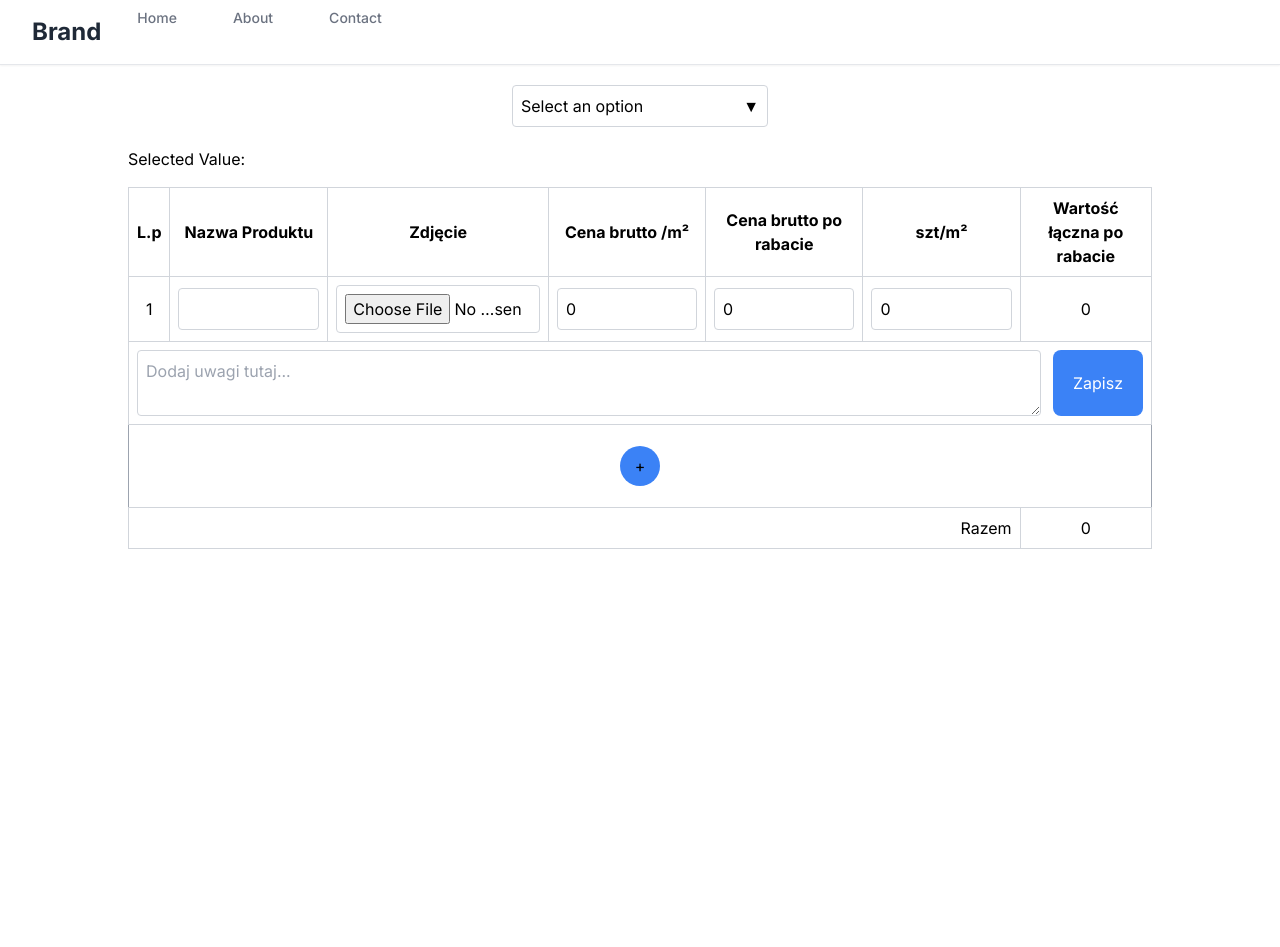
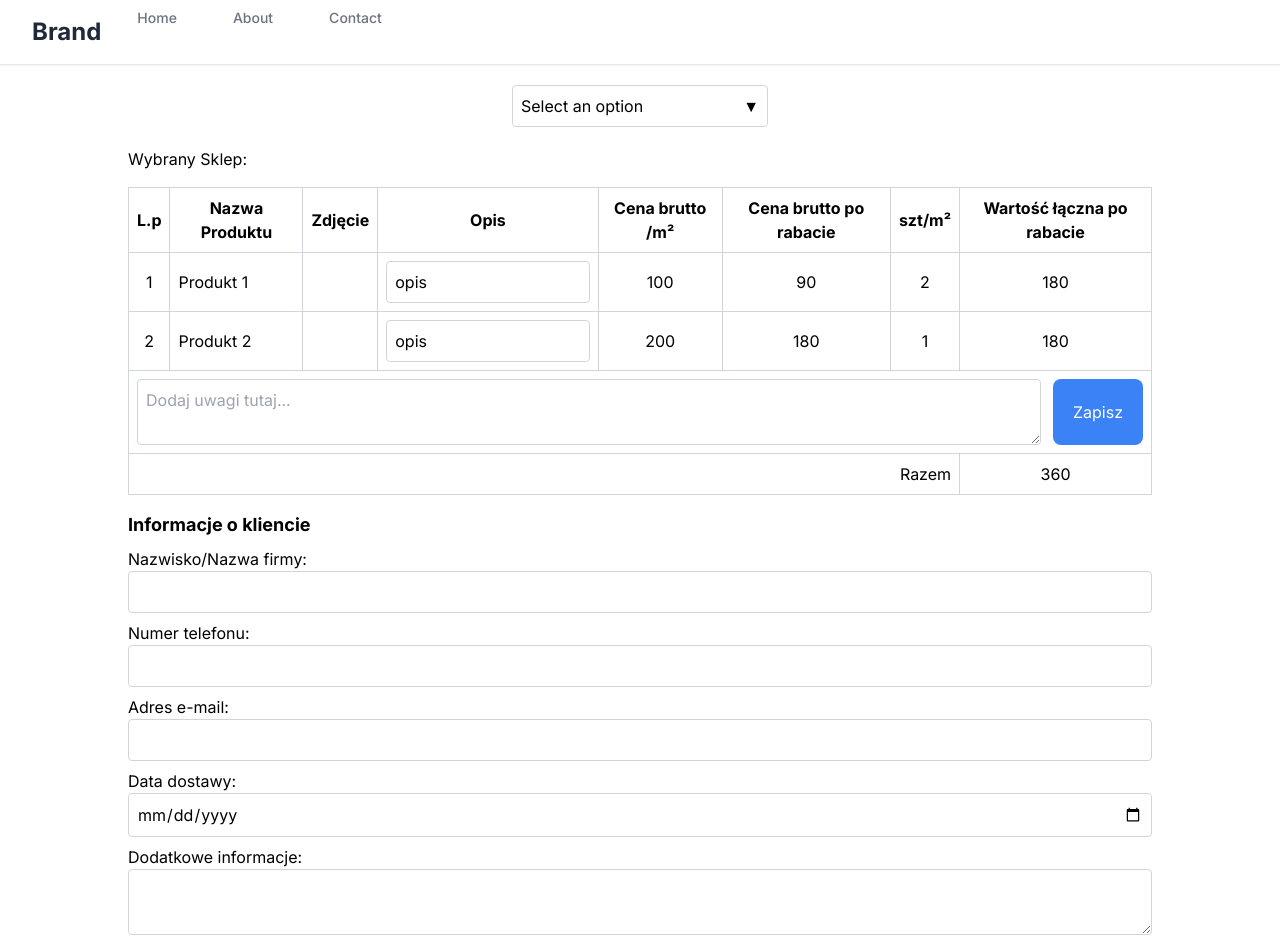
Before and after one commit to TomaszP17/Projekt_MartHurt, a Next.js app in the folder frontend/marthurt-frontend/: page /pdf-generator in a window 1280 px wide. Shown: the top 947 px of the page. Before the commit the page ends 865 px from the top, so only its background shows below. Built offline with nearby package versions, Linux system fonts and the light colour scheme.

Commit message:
Update form.tsx

```diff
--- a/frontend/marthurt-frontend/src/app/components/form.tsx
+++ b/frontend/marthurt-frontend/src/app/components/form.tsx
@@ -1,166 +1,139 @@
-"use client";
-
-import React, { useEffect, useState } from "react";
-import { Option, FormData } from "../types";
+import React, { useEffect, useState } from 'react'
+import { Option, FormData, Quote } from '../types'
 
 interface FormProps {
-  selectedValue: Option | null;
+  selectedValue: Option | null
 }
 
 const Form: React.FC<FormProps> = ({ selectedValue }) => {
-  const [buttonClicked, setButtonClicked] = useState(false);
-  const [formData, setFormData] = useState<FormData[]>([]);
+  const [buttonClicked, setButtonClicked] = useState(false)
+  const [formData, setFormData] = useState<FormData[]>([])
+  const [quoteInfo, setQuoteInfo] = useState({
+    clientName: '',
+    clientPhone: '',
+    clientEmail: '',
+    deliveryDate: '',
+    additionalInfo: '',
+  })
+
+  // State to manage product descriptions
+  const [productDescriptions, setProductDescriptions] = useState<string[]>([]);
 
   useEffect(() => {
-    handleAddElement();
+    const cartData: FormData[] = [
+      {
+        name: 'Produkt 1',
+        photo: null,
+        description: 'opis',
+        bruttoPrice: 100,
+        bruttoPriceWithDiscount: 90,
+        quantity: 2,
+        totalValueAfterDiscount: 180,
+      },
+      {
+        name: 'Produkt 2',
+        photo: null,
+        description: 'opis',
+        bruttoPrice: 200,
+        bruttoPriceWithDiscount: 180,
+        quantity: 1,
+        totalValueAfterDiscount: 180,
+      },
+    ];
+    setFormData(cartData);
+
+    // Initialize product descriptions with default values
+    const initialDescriptions = cartData.map(item => item.description);
+    setProductDescriptions(initialDescriptions);
   }, []);
 
-  const handleAddElement = () => {
-    const newElement: FormData = {
-      name: "",
-      bruttoPrice: 0,
-      bruttoPriceWithDiscount: 0,
-      quantity: 0,
-      totalValueAfterDiscount: 0,
-    };
-    setFormData([...formData, newElement]);
+  const handleDescriptionChange = (index: number, value: string) => {
+    const updatedDescriptions = [...productDescriptions];
+    updatedDescriptions[index] = value;
+    setProductDescriptions(updatedDescriptions);
+
+    // Update formData with new description
+    const updatedFormData = [...formData];
+    updatedFormData[index].description = value;
+    setFormData(updatedFormData);
   };
 
-  const handleChange = (
-    index: number,
-    key: keyof FormData,
-    newValue: string | number | File
-  ) => {
-    setFormData((prevData) =>
-      prevData.map((item, i) =>
-        i === index ? { ...item, [key]: newValue } : item
-      )
-    );
+  const handleQuoteInfoChange = (key: keyof typeof quoteInfo, value: string) => {
+    setQuoteInfo(prevInfo => ({
+      ...prevInfo,
+      [key]: value,
+    }));
+  };
+
+  const handleSubmit = () => {
+    const quote: Quote = {
+      store: selectedValue?.value || '',
+      date: new Date().toLocaleString(),
+      salesPerson: 'KG206', // Hardcoded for example, you can make this dynamic
+      items: formData,
+      ...quoteInfo,
+    };
+    handleDuplicateCheck(quote);
+  };
+
+  const handleDuplicateCheck = (quote: Quote) => {
+    // Implement duplicate check logic here
+    console.log('Checking for duplicates...', quote);
   };
 
   return (
-    <div className="mt-5 w-4/5 mx-auto">
-      <p className="mb-4">Selected Value: {selectedValue?.label}</p>
-      <table className="table-auto w-full border-collapse border border-gray-400">
+    <div className='mt-5 w-4/5 mx-auto'>
+      <p className='mb-4'>Wybrany Sklep: {selectedValue?.label}</p>
+      <table className='table-auto w-full border-collapse border border-gray-400'>
         <thead>
           <tr>
-            <th className="border border-gray-300 p-2">L.p</th>
-            <th className="border border-gray-300 p-2">Nazwa Produktu</th>
-            <th className="border border-gray-300 p-2">Zdjęcie</th>
-            <th className="border border-gray-300 p-2">Cena brutto /m²</th>
-            <th className="border border-gray-300 p-2">
-              Cena brutto po rabacie
-            </th>
-            <th className="border border-gray-300 p-2">szt/m²</th>
-            <th className="border border-gray-300 p-2">
-              Wartość łączna po rabacie
-            </th>
+            <th className='border border-gray-300 p-2'>L.p</th>
+            <th className='border border-gray-300 p-2'>Nazwa Produktu</th>
+            <th className='border border-gray-300 p-2'>Zdjęcie</th>
+            <th className='border border-gray-300 p-2'>Opis</th>
+            <th className='border border-gray-300 p-2'>Cena brutto /m²</th>
+            <th className='border border-gray-300 p-2'>Cena brutto po rabacie</th>
+            <th className='border border-gray-300 p-2'>szt/m²</th>
+            <th className='border border-gray-300 p-2'>Wartość łączna po rabacie</th>
           </tr>
         </thead>
         <tbody>
           {formData.map((item, index) => (
             <tr key={index}>
-              <td className="border border-gray-300 p-2 text-center">
-                {index + 1}
+              <td className='border border-gray-300 p-2 text-center'>{index + 1}</td>
+              <td className='border border-gray-300 p-2'>{item.name}</td>
+              <td className='border border-gray-300 p-2 text-center'>
+                {item.photo && <img src={URL.createObjectURL(item.photo)} alt={`Produkt ${index + 1}`} />}
               </td>
-              <td className="border border-gray-300 p-2">
+              <td className='border border-gray-300 p-2 text-center'>
                 <input
-                  type="text"
-                  min={1}
-                  value={item.name}
-                  onChange={(e) => handleChange(index, "name", e.target.value)}
-                  className="w-full p-2 border border-gray-300 rounded"
+                  type='text'
+                  value={productDescriptions[index]}
+                  onChange={(e) => handleDescriptionChange(index, e.target.value)}
+                  className='w-full p-2 border border-gray-300 rounded'
                 />
               </td>
-              <td className="border border-gray-300 p-2 text-center">
-                <input
-                  type="file"
-                  min={1}
-                  // onChange={(e) =>
-                  //   handleChange(
-                  //     index,
-                  //     "photo",
-                  //     e.target.files ? e.target.files[0] : undefined
-                  //   )
-                  // }
-                  className="w-full p-2 border border-gray-300 rounded"
-                />
-              </td>
-              <td className="border border-gray-300 p-2 text-center">
-                <input
-                  type="number"
-                  min={1}
-                  value={item.bruttoPrice}
-                  onChange={(e) =>
-                    handleChange(
-                      index,
-                      "bruttoPrice",
-                      parseFloat(e.target.value)
-                    )
-                  }
-                  className="w-full p-2 border border-gray-300 rounded"
-                />
-              </td>
-              <td className="border border-gray-300 p-2 text-center">
-                <input
-                  type="number"
-                  min={1}
-                  value={item.bruttoPriceWithDiscount}
-                  onChange={(e) =>
-                    handleChange(
-                      index,
-                      "bruttoPriceWithDiscount",
-                      parseFloat(e.target.value)
-                    )
-                  }
-                  className="w-full p-2 border border-gray-300 rounded"
-                />
-              </td>
-              <td className="border border-gray-300 p-2 text-center">
-                <input
-                  type="number"
-                  min={1}
-                  value={item.quantity}
-                  onChange={(e) =>
-                    handleChange(index, "quantity", parseFloat(e.target.value))
-                  }
-                  className="w-full p-2 border border-gray-300 rounded"
-                />
-              </td>
-              <td className="border border-gray-300 p-2 text-center">
-                {item.bruttoPriceWithDiscount * item.quantity}
-              </td>
+              <td className='border border-gray-300 p-2 text-center'>{item.bruttoPrice}</td>
+              <td className='border border-gray-300 p-2 text-center'>{item.bruttoPriceWithDiscount}</td>
+              <td className='border border-gray-300 p-2 text-center'>{item.quantity}</td>
+              <td className='border border-gray-300 p-2 text-center'>{item.bruttoPriceWithDiscount * item.quantity}</td>
             </tr>
           ))}
           <tr>
-            <td className="border border-gray-300 p-2" colSpan={7}>
-              <div className="flex gap-x-3">
+            <td className='border border-gray-300 p-2' colSpan={8}>
+              <div className='flex gap-x-3'>
                 <textarea
                   disabled={buttonClicked}
-                  className="w-full p-2 border border-gray-300 rounded"
-                  placeholder="Dodaj uwagi tutaj..."
-                ></textarea>
+                  className='w-full p-2 border border-gray-300 rounded'
+                  placeholder='Dodaj uwagi tutaj...'></textarea>
                 <button
                   onClick={() => setButtonClicked(!buttonClicked)}
                   className={
                     buttonClicked
-                      ? "rounded-lg p-5 text-white bg-slate-500"
-                      : "bg-blue-500 hover:bg-blue-700 rounded-lg p-5 text-white"
-                  }
-                >
-                  {buttonClicked ? "Edytuj" : "Zapisz"}
-                </button>
-              </div>
-            </td>
-          </tr>
-          <tr>
-            <td className="w-full" colSpan={7}>
-              <div className="flex justify-center my-5">
-                <button
-                  onClick={handleAddElement}
-                  className="flex justify-center items-center bg-blue-500 rounded-full w-10 h-10 hover:bg-blue-700"
-                >
-                  +
+                      ? 'rounded-lg p-5 text-white bg-slate-500'
+                      : 'bg-blue-500 hover:bg-blue-700 rounded-lg p-5 text-white'
+                  }>
+                  {buttonClicked ? 'Edytuj' : 'Zapisz'}
                 </button>
               </div>
             </td>
@@ -168,21 +141,71 @@ const Form: React.FC<FormProps> = ({ selectedValue }) => {
         </tbody>
         <tfoot>
           <tr>
-            <td className="border border-gray-300 p-2 text-right" colSpan={6}>
+            <td className='border border-gray-300 p-2 text-right' colSpan={7}>
               Razem
             </td>
-            <td className="border border-gray-300 p-2 text-center">
-              {formData.reduce(
-                (total, item) =>
-                  total + item.bruttoPriceWithDiscount * item.quantity,
-                0
-              )}
+            <td className='border border-gray-300 p-2 text-center'>
+              {formData.reduce((total, item) => total + item.bruttoPriceWithDiscount * item.quantity, 0)}
             </td>
           </tr>
         </tfoot>
       </table>
+      <div className='mt-4'>
+        <h2 className='text-lg font-bold mb-2'>Informacje o kliencie</h2>
+        <div className='mb-2'>
+          <label>Nazwisko/Nazwa firmy:</label>
+          <input
+            type='text'
+            value={quoteInfo.clientName}
+            onChange={e => handleQuoteInfoChange('clientName', e.target.value)}
+            className='w-full p-2 border border-gray-300 rounded'
+          />
+        </div>
+        <div className='mb-2'>
+          <label>Numer telefonu:</label>
+          <input
+            type='tel'
+            value={quoteInfo.clientPhone}
+            onChange={e => handleQuoteInfoChange('clientPhone', e.target.value)}
+            className='w-full p-2 border border-gray-300 rounded'
+          />
+        </div>
+        <div className='mb-2'>
+          <label>Adres e-mail:</label>
+          <input
+            type='email'
+            value={quoteInfo.clientEmail}
+            onChange={e => handleQuoteInfoChange('clientEmail', e.target.value)}
+            className='w-full p-2 border border-gray-300 rounded'
+          />
+        </div>
+        <div className='mb-2'>
+          <label>Data dostawy:</label>
+          <input
+            type='date'
+            value={quoteInfo.deliveryDate}
+            onChange={e => handleQuoteInfoChange('deliveryDate', e.target.value)}
+            className='w-full p-2 border border-gray-300 rounded'
+          />
+        </div>
+        <div className='mb-2'>
+          <label>Dodatkowe informacje:</label>
+          <textarea
+            value={quoteInfo.additionalInfo}
+            onChange={e => handleQuoteInfoChange('additionalInfo', e.target.value)}
+            className='w-full p-2 border border-gray-300 rounded'
+          />
+        </div>
+      </div>
+      <div className='flex justify-center'>
+        <button
+          onClick={handleSubmit}
+          className='bg-green-500 hover:bg-green-700 text-white font-bold py-2 px-4 rounded'>
+          Generuj Wycene
+        </button>
+      </div>
     </div>
   );
-};
+}
 
 export default Form;
```
